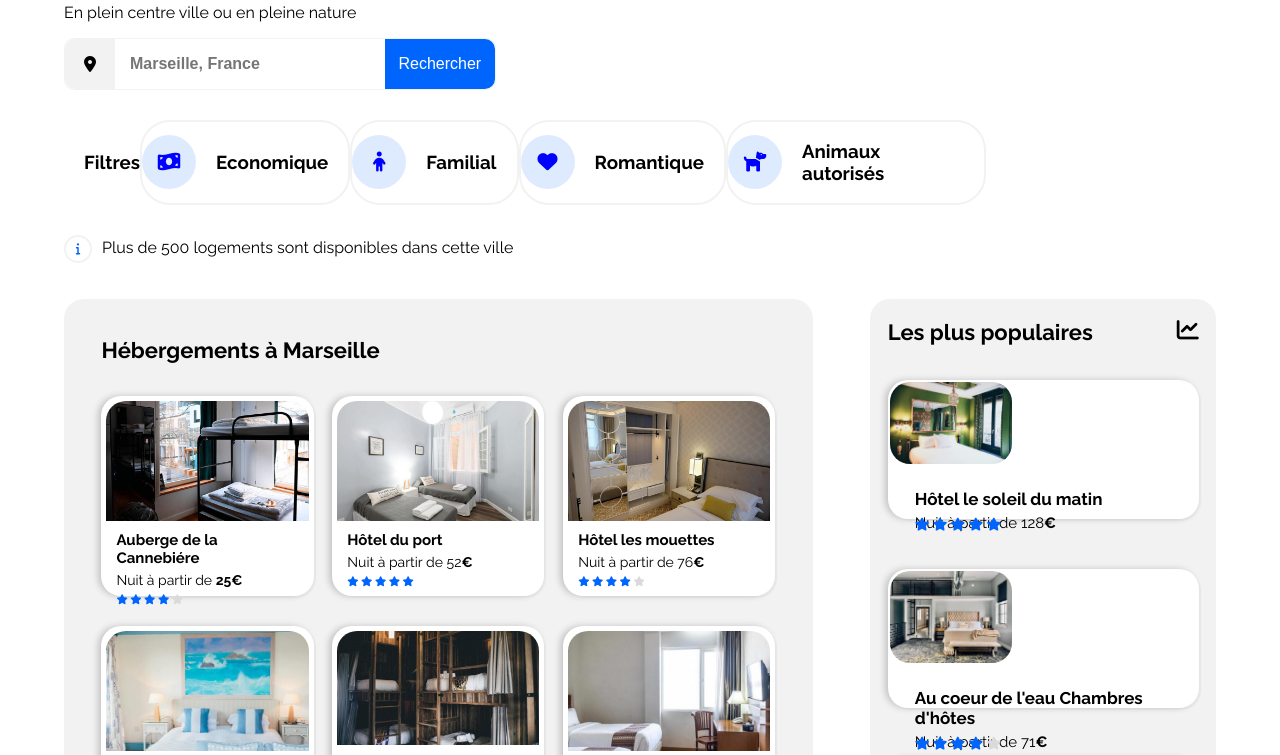
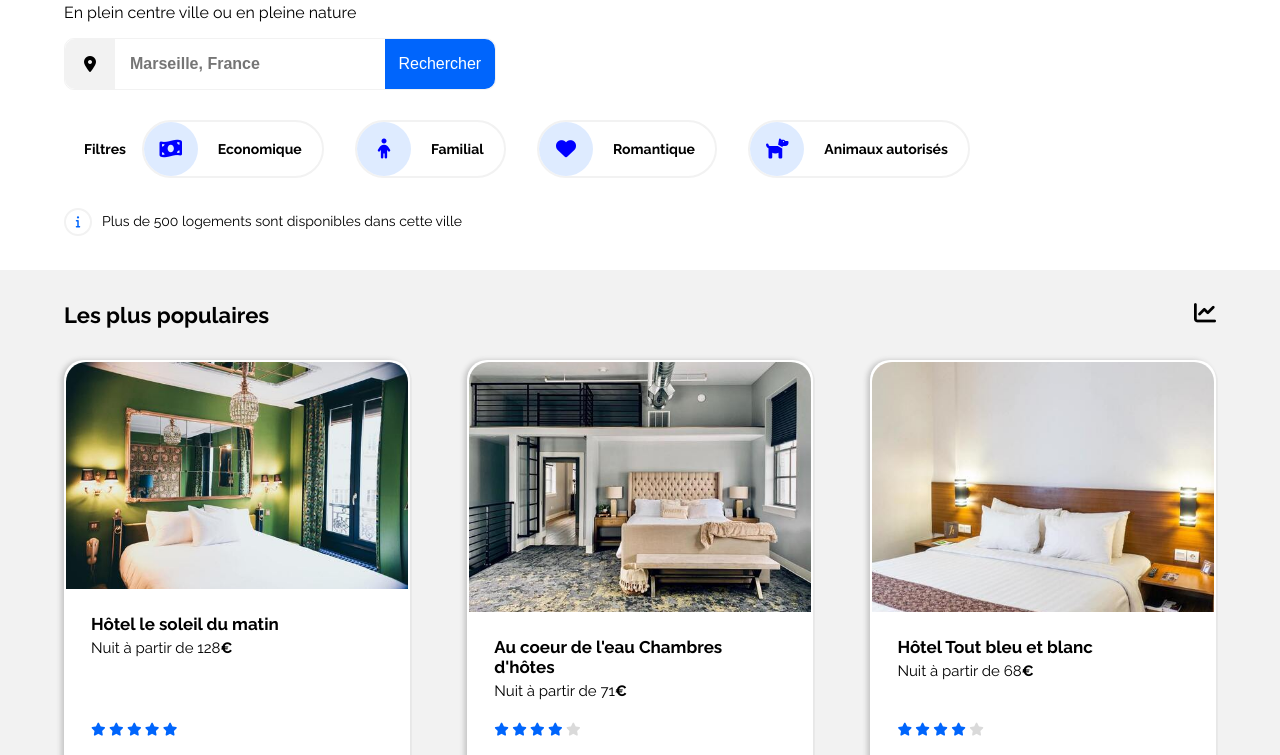
Before and after one commit to stephanegiraud/StephaneGiraud_2_11022020, a plain HTML site: page index.html in a window 1280 px wide. Shown: the part 150-905 px from the top of the page. Drawn offline with Linux system fonts and the light colour scheme.

Commit message:
Finalisation du site web

```diff
--- a/style.css
+++ b/style.css
@@ -1,5 +1,6 @@
 body {
   margin: auto;
+  font-size:100%
   min-width: 360px;
   font-family: Raleway;
 }
@@ -10,6 +11,17 @@ body {
 }
 .empty-star {
   color: #dadada;
+}
+
+h1{
+  font-family: 'raleway', Arial, serif;
+  font-size: 1.2rem;
+}
+
+h3, p, a
+{
+    font-family: 'raleway', Arial, serif;
+    font-size: 0.875rem;
 }
 
 /* HEADER */
@@ -158,7 +170,7 @@ form button:hover {
 {
     display: flex;
     justify-content: space-around;
-    width: 100%;
+    width: 110%;
 }
 .box_filters
 {
@@ -352,7 +364,7 @@ form button:hover {
 }
 
 /* RESPONSIVE LODGING */
-@media screen and (min-width: 768px) {
+@media screen and (min-width: 1300px) {
   #lodging {
     width: 90%;
     margin: auto;
@@ -414,7 +426,7 @@ form button:hover {
 }
 
 /* LODGING POPULAR RESPONSIVE */
-@media screen and (min-width: 768px) {
+@media screen and (min-width: 600px) {
   #lodging_popular_bloc a img {
     width: 60%;
   }
@@ -422,7 +434,7 @@ form button:hover {
     width: 35%;
   }
 }
-@media screen and (min-width: 768px) and (max-width: 1300px) {
+@media screen and (min-width: 710px) and (max-width: 1300px) {
   #lodging_popular_bloc {
     display: grid;
     grid-template-columns: repeat(3, 30%);
@@ -442,13 +454,12 @@ form button:hover {
     margin: 0;
     padding: 2px;
     height: 400px;
-    border-radius: 20px;
+    border-radius: 20px 20px 0 0;
   }
   #lodging_popular_bloc a img {
     width: auto;
     height: 250px;
-    border-radius: 20px;
-
+    border-radius: 20px 20px 0 0;
   }
   .lodging_popular_info {
     padding: 20px;
@@ -466,7 +477,7 @@ form button:hover {
     font-size: 12px;
   }
 }
-@media screen and (min-width: 768px) and (max-width: 1300px) {
+@media screen and (min-width: 850px) and (max-width: 1300px) {
   .lodging_popular_info h3 {
     font-size: 17px;
   }
@@ -477,7 +488,7 @@ form button:hover {
     font-size: 13px;
   }
 }
-@media screen and (min-width: 768px) {
+@media screen and (min-width: 1300px) {
   #lodging_popular {
     border-radius: 20px;
   }
@@ -529,7 +540,7 @@ form button:hover {
   font-size: 10px;
 }
 /* LODGING MARSEILLE RESPONSIVE */
-@media screen and (min-width: 768px) {
+@media screen and (min-width: 500px) {
   #lodging_marseille_bloc {
     display: flex;
     flex-wrap: wrap;
@@ -539,7 +550,7 @@ form button:hover {
     width: 45%;
   }
 }
-@media screen and (min-width: 768px) {
+@media screen and (min-width: 700px) {
   #lodging_marseille {
     border-radius: 20px;
   }
@@ -580,7 +591,7 @@ form button:hover {
   margin: 0;
 }
 /* ACTIVITIES RESPONSIVE */
-@media screen and (min-width: 768px) and (max-width: 1300px) {
+@media screen and (min-width: 450px) and (max-width: 1300px) {
   #activities_bloc {
     display: flex;
     flex-wrap: wrap;
@@ -593,7 +604,7 @@ form button:hover {
     height: 200px;
   }
 }
-@media screen and (min-width: 768px) {
+@media screen and (min-width: 1300px) {
   #activities_bloc {
     display: grid;
     grid-template-columns: repeat(4, 22.75%);
@@ -651,7 +662,6 @@ footer {
 }
 footer section {
   padding: 20px 0 20px 0;
-
 }
 footer section h3 {
   margin: 0;
@@ -665,9 +675,8 @@ footer ul {
 footer ul li {
   margin-top: 10px;
 }
-
 /* FOOTER RESPONSIVE */
-@media screen and (min-width: 768px) {
+@media screen and (min-width: 800px) {
   .footer_bloc {
     display: grid;
     grid-template-columns: 1fr 1fr 1fr;
```
